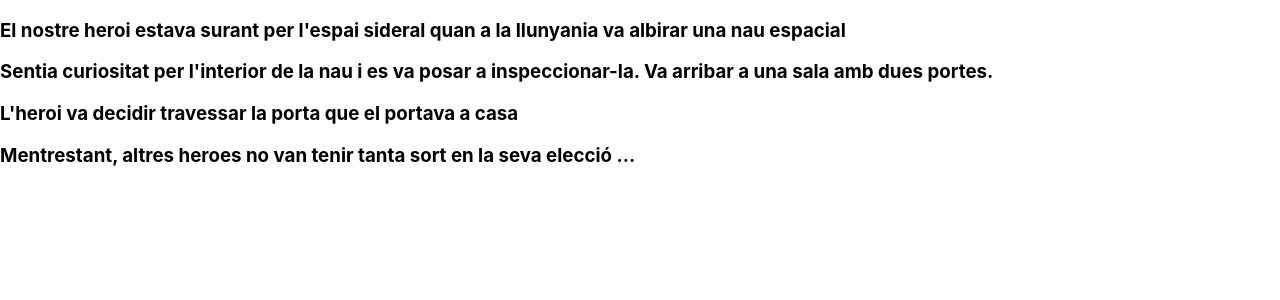
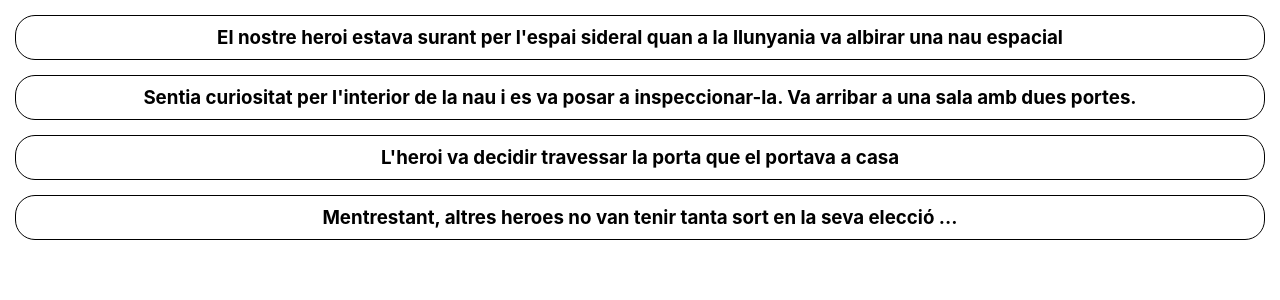
Before and after one commit to lauracapella/react_project_tootltip_guide, a React (Create React App) app: page / in a window 1280 px wide. Shown: the top 300 px of the page. Built offline with nearby package versions, Linux system fonts and the light colour scheme.

Commit message:
style sentences

```diff
--- a/src/App.css
+++ b/src/App.css
@@ -28,6 +28,15 @@
   color: #61dafb;
 }
 
+.style__frase{
+  border: solid 1px;
+  display:flex;
+  justify-content: center;
+  margin: 15px;
+  border-radius: 20px;
+  padding: 10px;
+}
+
 @keyframes App-logo-spin {
   from {
     transform: rotate(0deg);
--- a/src/App.js
+++ b/src/App.js
@@ -1,18 +1,20 @@
 //import logo from './logo.svg';
 import './App.css';
 import data from './data'
+//import styled from 'styled-components';
 //import Frase from '../components/scene/Scene'
 //import React, { count, useState } from "react";
 
 
 
 function Frase(props){
+
   //const frases =[];
   //let i =1;
   //const fraseShow = frases.map (frase => i++)
   //alert (frases[i]);
   //const [count, setCount] = useState(frases.i);
-  return <h3>{data.frases[props.i]}</h3>
+  return <h3 className='style__frase' >{data.frases[props.i]}</h3>
 }
 
 function App() {
```
